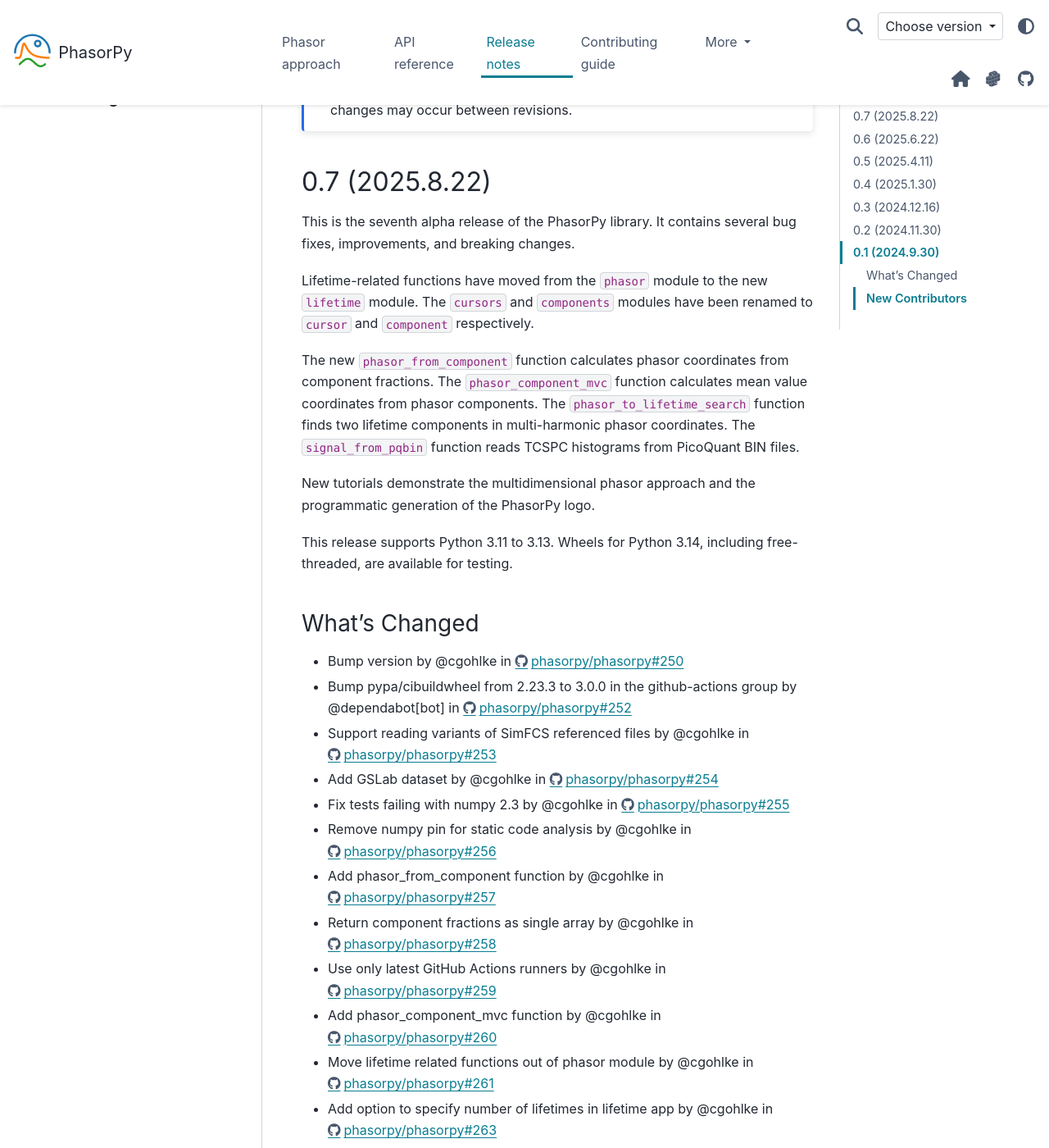
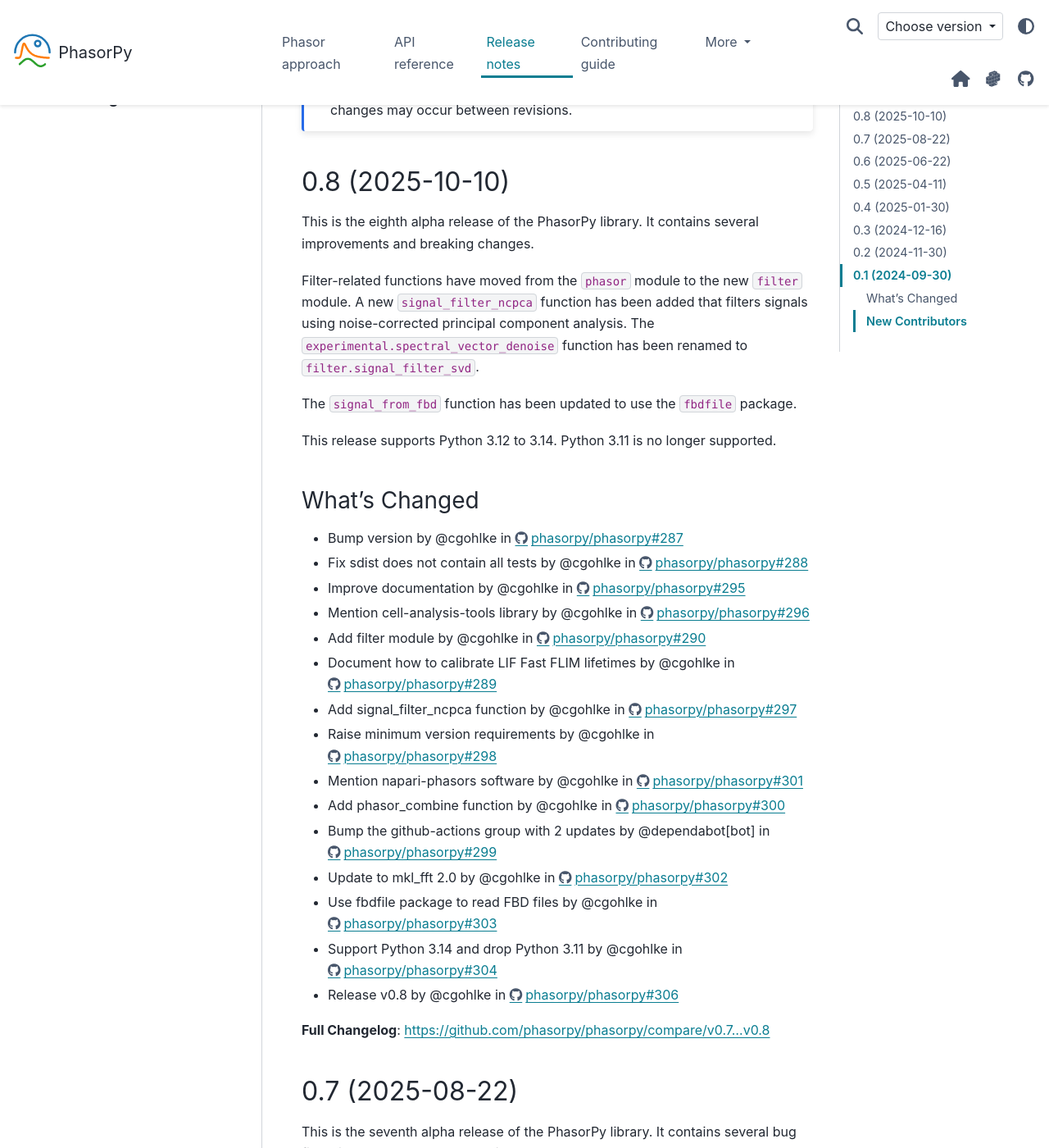
Before and after one commit to phasorpy/phasorpy, a Sphinx documentation site: the page built from docs/release.rst, in a window 1280 px wide and 1400 px high, scrolled down 329 px. Shown: the whole window at 82% size. Built offline with Sphinx 7.4.7 and the PyData theme 0.15.4, drawn with Linux system fonts in a browser that asks for light colours; pages that are not in the unit, such as notebooks, are missing from menus; some of the changed text lies outside the part shown.

Commit message:
Release v0.8 (#306)

```diff
--- a/docs/release.rst
+++ b/docs/release.rst
@@ -9,8 +9,47 @@ documentation and maintenance changes.
     The PhasorPy library is still under construction. Backwards-incompatible
     changes may occur between revisions.
 
-0.7 (2025.8.22)
----------------
+0.8 (2025-10-10)
+----------------
+
+This is the eighth alpha release of the PhasorPy library.
+It contains several improvements and breaking changes.
+
+Filter-related functions have moved from the ``phasor`` module to the new
+``filter`` module.
+A new ``signal_filter_ncpca`` function has been added that filters signals
+using noise-corrected principal component analysis.
+The ``experimental.spectral_vector_denoise`` function has been renamed to
+``filter.signal_filter_svd``.
+
+The ``signal_from_fbd`` function has been updated to use the ``fbdfile``
+package.
+
+This release supports Python 3.12 to 3.14. Python 3.11 is no longer supported.
+
+What's Changed
+..............
+
+* Bump version by @cgohlke in https://github.com/phasorpy/phasorpy/pull/287
+* Fix sdist does not contain all tests by @cgohlke in https://github.com/phasorpy/phasorpy/pull/288
+* Improve documentation by @cgohlke in https://github.com/phasorpy/phasorpy/pull/295
+* Mention cell-analysis-tools library by @cgohlke in https://github.com/phasorpy/phasorpy/pull/296
+* Add filter module by @cgohlke in https://github.com/phasorpy/phasorpy/pull/290
+* Document how to calibrate LIF Fast FLIM lifetimes by @cgohlke in https://github.com/phasorpy/phasorpy/pull/289
+* Add signal_filter_ncpca function by @cgohlke in https://github.com/phasorpy/phasorpy/pull/297
+* Raise minimum version requirements by @cgohlke in https://github.com/phasorpy/phasorpy/pull/298
+* Mention napari-phasors software by @cgohlke in https://github.com/phasorpy/phasorpy/pull/301
+* Add phasor_combine function by @cgohlke in https://github.com/phasorpy/phasorpy/pull/300
+* Bump the github-actions group with 2 updates by @dependabot[bot] in https://github.com/phasorpy/phasorpy/pull/299
+* Update to mkl_fft 2.0 by @cgohlke in https://github.com/phasorpy/phasorpy/pull/302
+* Use fbdfile package to read FBD files by @cgohlke in https://github.com/phasorpy/phasorpy/pull/303
+* Support Python 3.14 and drop Python 3.11 by @cgohlke in https://github.com/phasorpy/phasorpy/pull/304
+* Release v0.8 by @cgohlke in https://github.com/phasorpy/phasorpy/pull/306
+
+**Full Changelog**: https://github.com/phasorpy/phasorpy/compare/v0.7...v0.8
+
+0.7 (2025-08-22)
+----------------
 
 This is the seventh alpha release of the PhasorPy library.
 It contains several bug fixes, improvements, and breaking changes.
@@ -77,8 +116,8 @@ What's Changed
 
 **Full Changelog**: https://github.com/phasorpy/phasorpy/compare/v0.6...v0.7
 
-0.6 (2025.6.22)
----------------
+0.6 (2025-06-22)
+----------------
 
 This is the sixth alpha release of the PhasorPy library.
 It contains several bug fixes, improvements, and breaking changes.
@@ -141,8 +180,8 @@ What's Changed
 
 **Full Changelog**: https://github.com/phasorpy/phasorpy/compare/v0.5...v0.6
 
-0.5 (2025.4.11)
----------------
+0.5 (2025-04-11)
+----------------
 
 This is the fifth alpha release of the PhasorPy library.
 It contains several bug fixes and improvements.
@@ -193,8 +232,8 @@ What's Changed
 
 **Full Changelog**: https://github.com/phasorpy/phasorpy/compare/v0.4...v0.5
 
-0.4 (2025.1.30)
----------------
+0.4 (2025-01-30)
+----------------
 
 This is the fourth alpha release of the PhasorPy library.
 It contains several bug fixes and many improvements, mostly to the
@@ -226,7 +265,7 @@ What's Changed
 
 **Full Changelog**: https://github.com/phasorpy/phasorpy/compare/v0.3...v0.4
 
-0.3 (2024.12.16)
+0.3 (2024-12-16)
 ----------------
 
 This is the third alpha release of the PhasorPy library.
@@ -251,7 +290,7 @@ What's Changed
 
 **Full Changelog**: https://github.com/phasorpy/phasorpy/compare/v0.2...v0.3
 
-0.2 (2024.11.30)
+0.2 (2024-11-30)
 ----------------
 
 This is the second alpha release of the PhasorPy library.
@@ -285,8 +324,8 @@ What's Changed
 
 **Full Changelog**: https://github.com/phasorpy/phasorpy/compare/v0.1...v0.2
 
-0.1 (2024.9.30)
----------------
+0.1 (2024-09-30)
+----------------
 
 This is the first alpha release of the PhasorPy library.
 It contains over 70 documented and tested functions and class methods to
--- a/src/phasorpy/__init__.py
+++ b/src/phasorpy/__init__.py
@@ -5,5 +5,5 @@ from __future__ import annotations
 __all__ = ['__version__']
 
 
-__version__ = '0.8.dev0'
+__version__ = '0.8'
 """PhasorPy version string."""
```
Also changed, not shown: docs/_static/switcher.json (+8 -8 lines), .pre-commit-config.yaml.
